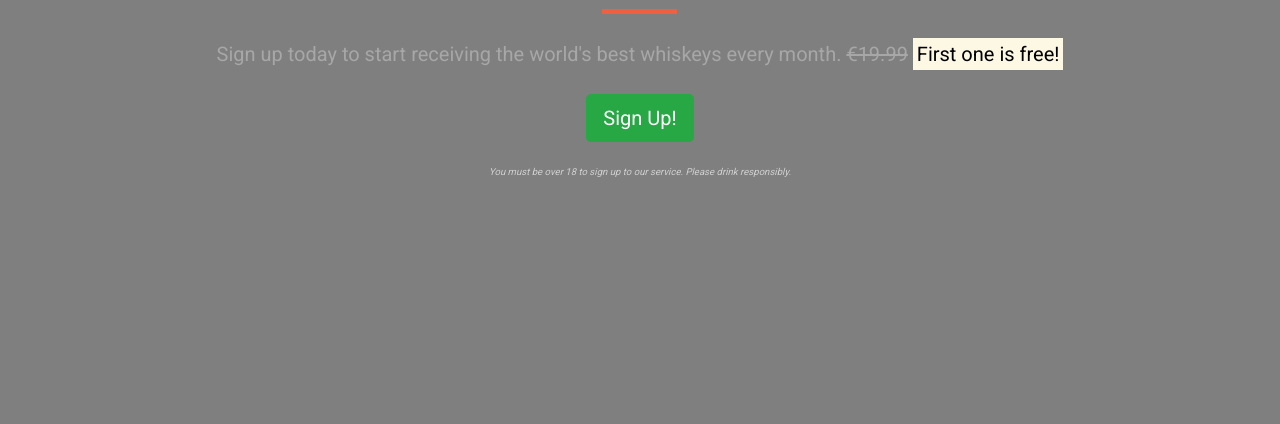
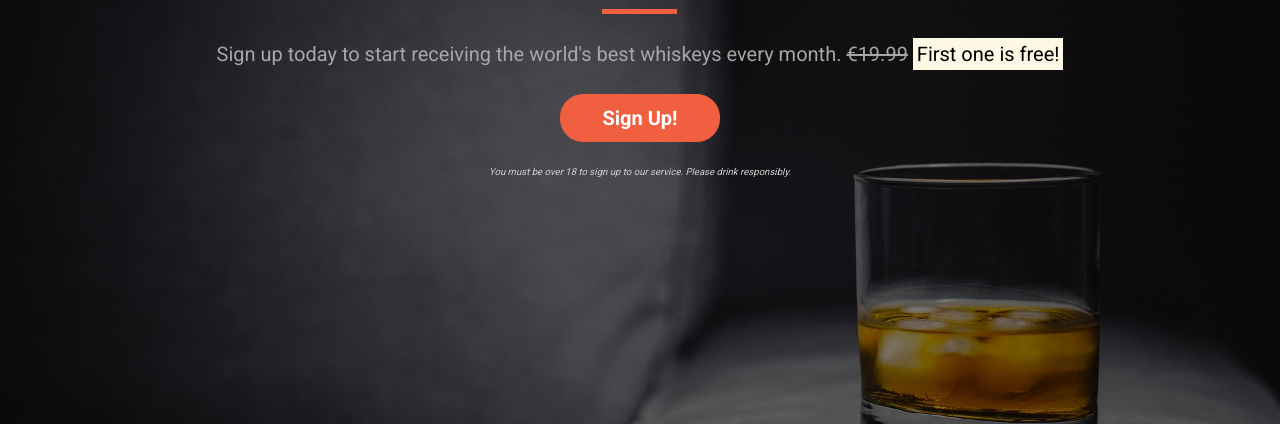
Before and after one commit to jdohertydev/bootstrap4, a plain HTML site: page index.html in a window 1280 px wide. Shown: the part 376-800 px from the top of the page. Drawn offline with nearby package versions, Linux system fonts and the light colour scheme.

Commit message:
Add image in folder. Update button style

```diff
--- a/index.html
+++ b/index.html
@@ -66,7 +66,7 @@
                         <s class="d-none d-sm-inline">€19.99</s>
                         <span class="d-inline d-sm-none"><br></span>
                         <strong><mark>First one is free!</mark></strong></p>
-                    <p><button class="btn btn-lg btn-success" data-toggle="modal" data-target="#signUpModal">Sign Up!</button></p>
+                    <p><button class="btn btn-lg btn--cta btn--red" data-toggle="modal" data-target="#signUpModal">Sign Up!</button></p>
                     <p class="text-muted"><small>You must be over 18 to sign up to our service. Please drink responsibly.</small></p>
                 </section>
             </div>
```
Also changed, not shown: images/whiskey-background.jpg (added).
